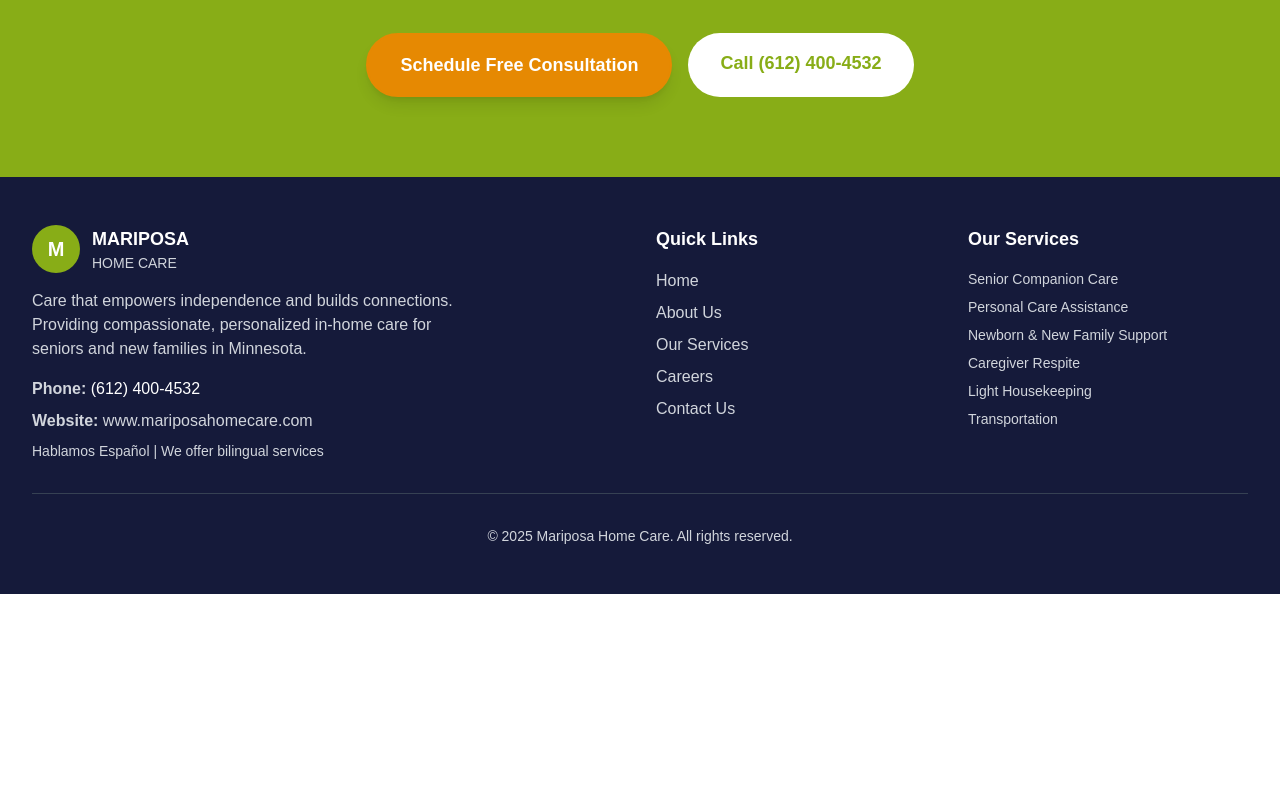
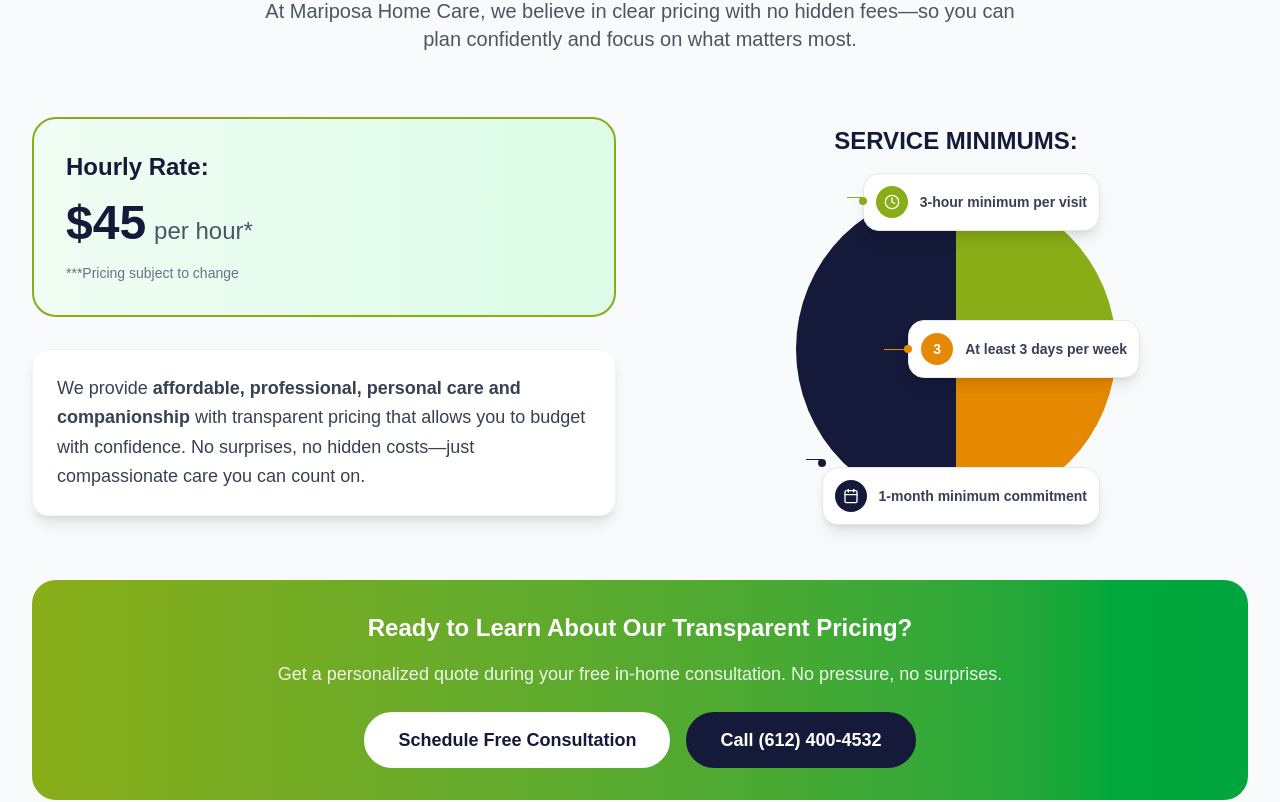
Before and after one commit to brendonwanderlust/mariposa-home-site, a React (Vite) app: page /seniors in a window 1280 px wide. Shown: the part 1827-2629 px from the top of the page. Before the commit the page ends 2421 px from the top, so only its background shows below. Built offline with nearby package versions, Linux system fonts and the light colour scheme.

Commit message:
Initial attempt for pricing component

```diff
--- /dev/null
+++ b/src/components/Pricing.tsx
@@ -0,0 +1,224 @@
+import { Calendar, Clock } from "lucide-react";
+import React from "react";
+
+interface PricingProps {
+  variant?: "seniors" | "families";
+  className?: string;
+}
+
+const Pricing: React.FC<PricingProps> = ({
+  variant = "seniors",
+  className = "",
+}) => {
+  const isOrange = variant === "families";
+
+  return (
+    <section className={`py-20 ${className}`}>
+      <div className="max-w-7xl mx-auto px-4 sm:px-6 lg:px-8">
+        {/* Header */}
+        <div className="text-center mb-16">
+          <h2 className="text-4xl lg:text-5xl font-bold text-mariposa-navy mb-6">
+            Transparent Pricing
+            <span
+              className={`block text-2xl lg:text-3xl mt-2 ${
+                isOrange ? "text-mariposa-orange" : "text-mariposa-green"
+              }`}
+            >
+              You Can Trust
+            </span>
+          </h2>
+          <p className="text-xl text-gray-600 max-w-3xl mx-auto">
+            At Mariposa Home Care, we believe in clear pricing with no hidden
+            fees—so you can plan confidently and focus on what matters most.
+          </p>
+        </div>
+
+        <div className="grid lg:grid-cols-2 gap-12 items-center">
+          {/* Left Column - Pricing Info */}
+          <div className="space-y-8">
+            {/* Hourly Rate */}
+            <div
+              className={`bg-gradient-to-r ${
+                isOrange
+                  ? "from-orange-50 to-orange-100 border-mariposa-orange"
+                  : "from-green-50 to-green-100 border-mariposa-green"
+              } border-2 rounded-3xl p-8`}
+            >
+              <h3 className="text-2xl font-bold text-mariposa-navy mb-4">
+                Hourly Rate:
+              </h3>
+              <div className="flex items-baseline mb-4">
+                <span className="text-5xl font-bold text-mariposa-navy">
+                  $45
+                </span>
+                <span className="text-2xl text-gray-600 ml-2">per hour*</span>
+              </div>
+              <p className="text-sm text-gray-500">
+                ***Pricing subject to change
+              </p>
+            </div>
+
+            {/* Trust Message */}
+            <div className="bg-white rounded-2xl p-6 shadow-lg border border-gray-100">
+              <p className="text-lg text-gray-700 leading-relaxed">
+                We provide{" "}
+                <strong>
+                  affordable, professional, personal care and companionship
+                </strong>{" "}
+                with transparent pricing that allows you to budget with
+                confidence. No surprises, no hidden costs—just compassionate
+                care you can count on.
+              </p>
+            </div>
+          </div>
+
+          {/* Right Column - Service Minimums */}
+          <div className="relative">
+            <div className="text-center mb-8">
+              <h3 className="text-2xl font-bold text-mariposa-navy mb-2">
+                SERVICE MINIMUMS:
+              </h3>
+            </div>
+
+            {/* Pie Chart Style Layout */}
+            <div className="relative w-80 h-80 mx-auto">
+              {/* Background Circle */}
+              <div className="w-full h-full rounded-full relative overflow-hidden">
+                {/* Pie segments */}
+                <div
+                  className={`absolute inset-0 ${
+                    isOrange ? "bg-mariposa-orange" : "bg-mariposa-green"
+                  }`}
+                  style={{
+                    clipPath: "polygon(50% 50%, 50% 0%, 100% 0%, 100% 50%)",
+                  }}
+                ></div>
+                <div
+                  className={`absolute inset-0 ${
+                    isOrange ? "bg-mariposa-green" : "bg-mariposa-orange"
+                  }`}
+                  style={{
+                    clipPath: "polygon(50% 50%, 100% 50%, 100% 100%, 50% 100%)",
+                  }}
+                ></div>
+                <div
+                  className="absolute inset-0 bg-mariposa-navy"
+                  style={{
+                    clipPath:
+                      "polygon(50% 50%, 50% 100%, 0% 100%, 0% 0%, 50% 0%)",
+                  }}
+                ></div>
+              </div>
+
+              {/* Service Minimum Callouts */}
+              {/* Top Right - 3-hour minimum */}
+              <div className="absolute -top-4 right-4">
+                <div className="bg-white rounded-2xl p-3 shadow-lg border border-gray-200 min-w-[180px]">
+                  <div className="flex items-center">
+                    <div
+                      className={`w-8 h-8 ${
+                        isOrange ? "bg-mariposa-orange" : "bg-mariposa-green"
+                      } rounded-full flex items-center justify-center mr-3`}
+                    >
+                      <Clock className="w-4 h-4 text-white" />
+                    </div>
+                    <div className="text-sm font-semibold text-gray-700">
+                      3-hour minimum per visit
+                    </div>
+                  </div>
+                </div>
+                {/* Connector line */}
+                <div
+                  className={`absolute top-6 -left-4 w-4 h-px ${
+                    isOrange ? "bg-mariposa-orange" : "bg-mariposa-green"
+                  }`}
+                ></div>
+                <div
+                  className={`absolute top-6 -left-1 w-2 h-2 ${
+                    isOrange ? "bg-mariposa-orange" : "bg-mariposa-green"
+                  } rounded-full`}
+                ></div>
+              </div>
+
+              {/* Middle Right - 3 days per week */}
+              <div className="absolute top-1/2 -right-6 transform -translate-y-1/2">
+                <div className="bg-white rounded-2xl p-3 shadow-lg border border-gray-200 min-w-[180px]">
+                  <div className="flex items-center">
+                    <div
+                      className={`w-8 h-8 ${
+                        isOrange ? "bg-mariposa-green" : "bg-mariposa-orange"
+                      } rounded-full flex items-center justify-center mr-3 text-sm font-bold text-white`}
+                    >
+                      3
+                    </div>
+                    <div className="text-sm font-semibold text-gray-700">
+                      At least 3 days per week
+                    </div>
+                  </div>
+                </div>
+                {/* Connector line */}
+                <div
+                  className={`absolute top-1/2 -left-6 w-6 h-px ${
+                    isOrange ? "bg-mariposa-green" : "bg-mariposa-orange"
+                  }`}
+                ></div>
+                <div
+                  className={`absolute top-1/2 -left-1 w-2 h-2 ${
+                    isOrange ? "bg-mariposa-green" : "bg-mariposa-orange"
+                  } rounded-full transform -translate-y-1/2`}
+                ></div>
+              </div>
+
+              {/* Bottom - 1-month commitment */}
+              <div className="absolute -bottom-4 right-4">
+                <div className="bg-white rounded-2xl p-3 shadow-lg border border-gray-200 min-w-[180px]">
+                  <div className="flex items-center">
+                    <div className="w-8 h-8 bg-mariposa-navy rounded-full flex items-center justify-center mr-3">
+                      <Calendar className="w-4 h-4 text-white" />
+                    </div>
+                    <div className="text-sm font-semibold text-gray-700">
+                      1-month minimum commitment
+                    </div>
+                  </div>
+                </div>
+                {/* Connector line */}
+                <div className="absolute -top-2 -left-4 w-4 h-px bg-mariposa-navy"></div>
+                <div className="absolute -top-2 -left-1 w-2 h-2 bg-mariposa-navy rounded-full"></div>
+              </div>
+            </div>
+          </div>
+        </div>
+
+        {/* Bottom Call to Action */}
+        <div
+          className={`mt-16 bg-gradient-to-r ${
+            isOrange
+              ? "from-mariposa-orange to-orange-600"
+              : "from-mariposa-green to-green-600"
+          } rounded-3xl p-8 text-white text-center`}
+        >
+          <h3 className="text-2xl font-bold mb-4">
+            Ready to Learn About Our Transparent Pricing?
+          </h3>
+          <p className="text-lg mb-6 opacity-90">
+            Get a personalized quote during your free in-home consultation. No
+            pressure, no surprises.
+          </p>
+          <div className="flex flex-col sm:flex-row gap-4 justify-center">
+            <button className="bg-white text-mariposa-navy border-2 border-white px-8 py-3 rounded-full font-bold text-lg hover:bg-gray-100 transition-all duration-300">
+              Schedule Free Consultation
+            </button>
+            <a
+              href="tel:+16124004532"
+              className="bg-mariposa-navy border-2 border-mariposa-navy text-white px-8 py-3 rounded-full font-bold text-lg hover:bg-blue-900 transition-all duration-300"
+            >
+              Call (612) 400-4532
+            </a>
+          </div>
+        </div>
+      </div>
+    </section>
+  );
+};
+
+export default Pricing;
--- a/src/pages/families/Families.tsx
+++ b/src/pages/families/Families.tsx
@@ -1,4 +1,5 @@
 import { Link } from "react-router-dom";
+import Pricing from "../../components/Pricing";
 
 const Families = () => {
   return (
@@ -186,6 +187,9 @@
         </div>
       </section>
 
+      {/* Bottom Call to Action */}
+      <Pricing variant="families" />
+
       {/* CTA Section */}
       <section className="py-20 bg-mariposa-orange">
         <div className="max-w-7xl mx-auto px-4 sm:px-6 lg:px-8 text-center">
--- a/src/pages/seniors/Seniors.tsx
+++ b/src/pages/seniors/Seniors.tsx
@@ -1,4 +1,5 @@
 import { Link } from "react-router-dom";
+import Pricing from "../../components/Pricing";
 
 const Seniors = () => {
   return (
@@ -152,6 +153,9 @@
         </div>
       </section>
 
+      {/* Pricing Section */}
+      <Pricing variant="seniors" />
+
       {/* CTA Section */}
       <section className="py-20 bg-mariposa-green">
         <div className="max-w-7xl mx-auto px-4 sm:px-6 lg:px-8 text-center">
```
